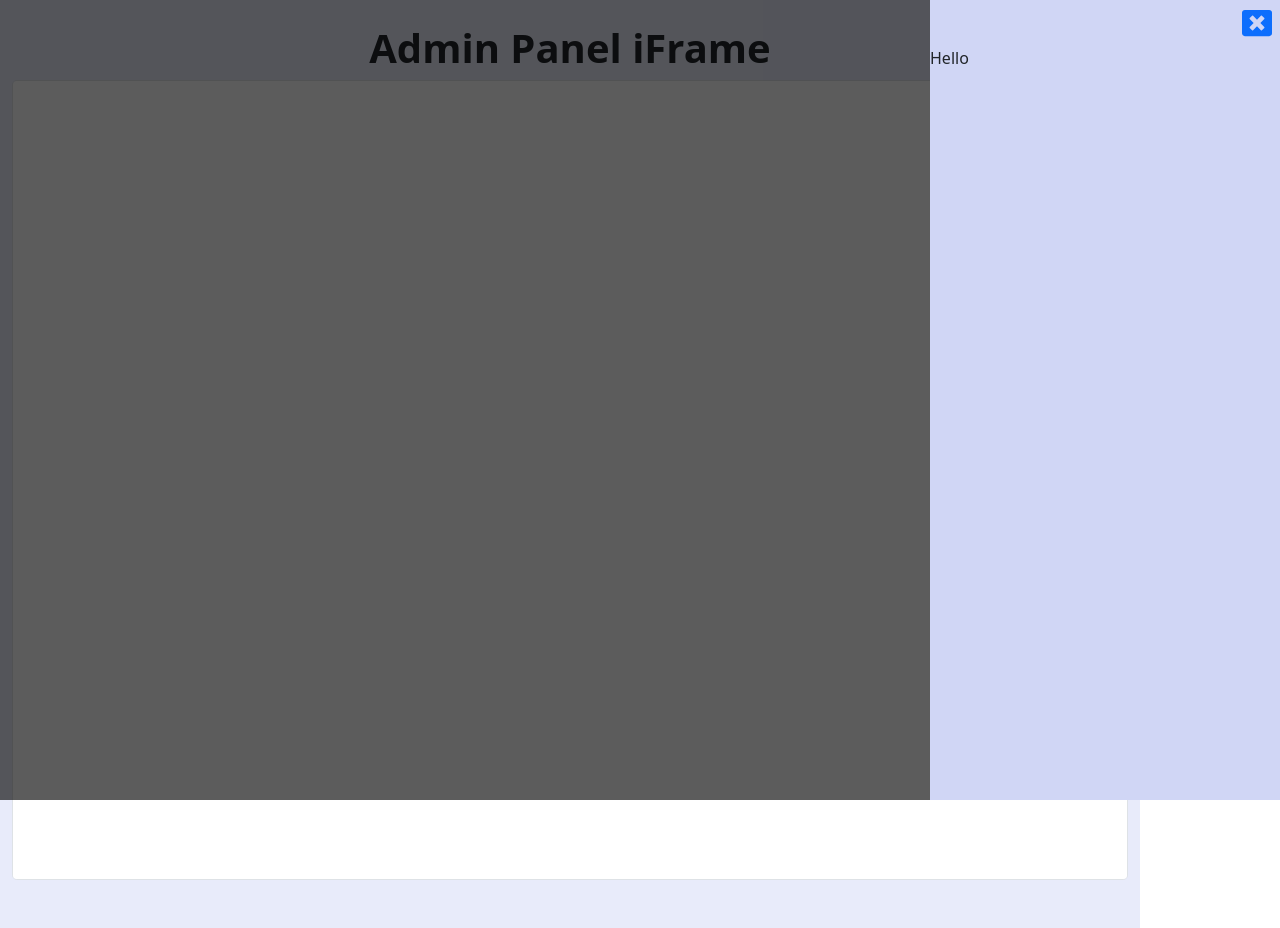
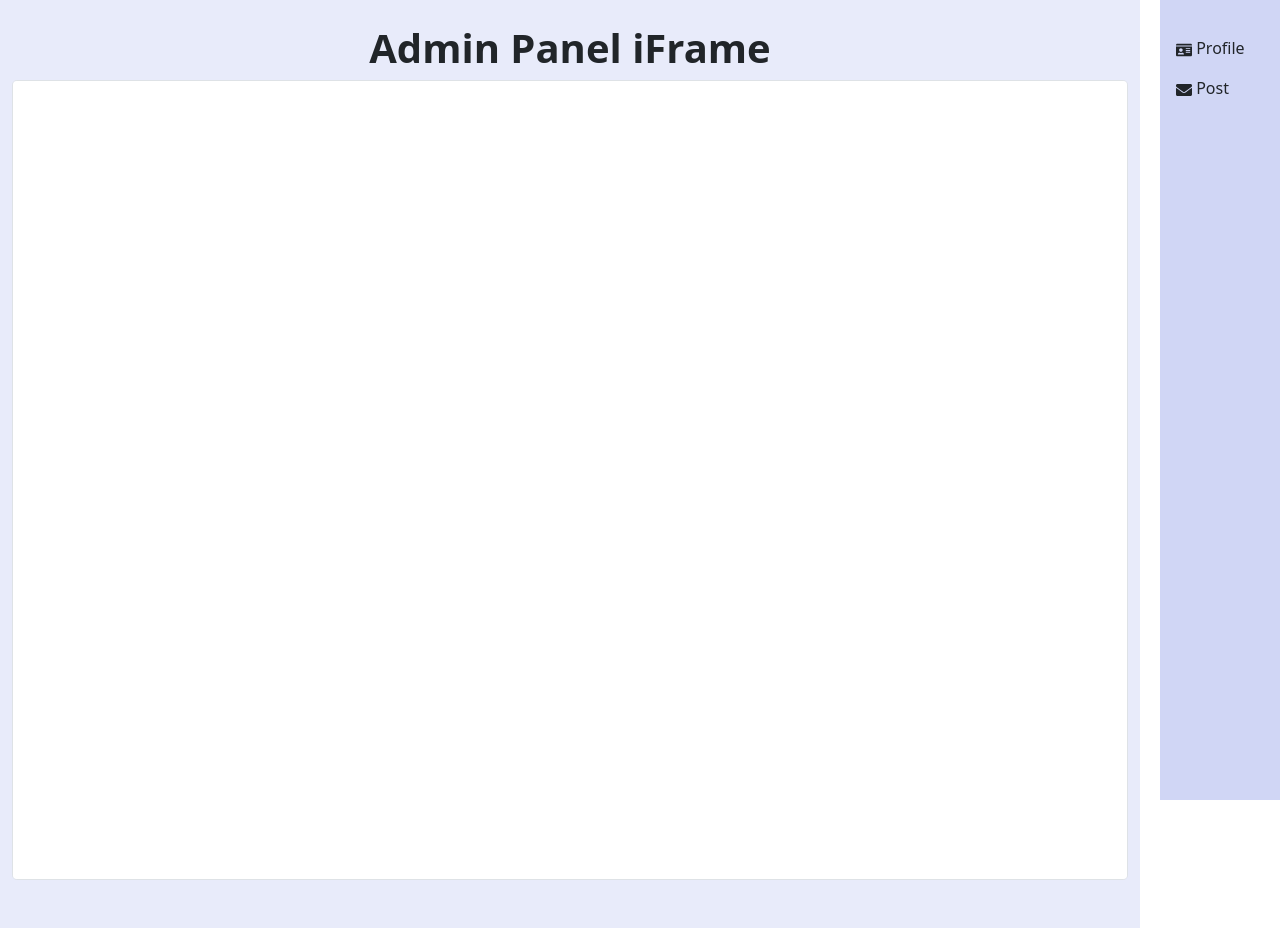
Before and after one commit to charan0017/admin-panel-iframe, a Next.js app: page / in a window 1280 px wide. Built offline with nearby package versions, Linux system fonts and the light colour scheme.

Commit message:
Updated User Profile to show in SideModal

```diff
--- a/components/SideModal/SideModal.jsx
+++ b/components/SideModal/SideModal.jsx
@@ -1,31 +1,40 @@
-import { useState, useRef } from 'react';
-import { Row, Col } from 'react-bootstrap';
-import { FaWindowClose } from 'react-icons/fa';
+import { useRef, useCallback } from 'react';
+import { Card, Row, Col, CloseButton } from 'react-bootstrap';
 import styles from './SideModal.module.css';
 
-export default function SideModal({ children }) {
-    const [isOpen, setIsOpen] = useState(true);
+export default function SideModal({ title, children, modalIsOpen, setModalIsOpen, onModalClose }) {
     const modalRef = useRef(null);
 
-    const handleClickOutside = (event) => {
-        if (modalRef.current === event.target) {
-            setIsOpen(false);
+    const handleCloseModal = useCallback(() => {
+        setModalIsOpen(false);
+        if (onModalClose) {
+            onModalClose();
         }
-    };
+    }, [setModalIsOpen, onModalClose]);
+
+    const handleClickOutside = useCallback((event) => {
+        if (modalRef.current !== event.target) {
+            return;
+        }
+        handleCloseModal();
+    }, [handleCloseModal]);
 
     return (
-        <div ref={modalRef} className={`${styles.sideModal} ${isOpen ? '' : 'd-none'}`} onClick={handleClickOutside}>
+        <div ref={modalRef} className={`${styles.sideModal} ${modalIsOpen ? '' : 'd-none'}`} onClick={handleClickOutside}>
             <div className={styles.sideModalContent}>
-                <Row>
-                    <Col>
-                        <a href="#"
-                           className="text-decoration-none float-end mx-2 my-2"
-                           onClick={() => setIsOpen(false)}>
-                            <FaWindowClose size="30" />
-                        </a>
-                    </Col>
-                </Row>
-                {children}
+                <Card className="rounded-0 h-100 bg-dark-info">
+                    <Card.Header>
+                        <Row>
+                            <Col>
+                                <h3 className="ms-3">{title}</h3>
+                            </Col>
+                            <Col>
+                                <CloseButton className="float-end" onClick={handleCloseModal} />
+                            </Col>
+                        </Row>
+                    </Card.Header>
+                    {children}
+                </Card>
             </div>
         </div>
     );
--- a/components/SideModal/SideModal.module.css
+++ b/components/SideModal/SideModal.module.css
@@ -1,7 +1,6 @@
 .sideModal {
     height: 100%;
     width: 100%;
-    display: block;
     position: fixed;
     z-index: 2;
     top: 0;
--- a/components/SideNav/SideNav.jsx
+++ b/components/SideNav/SideNav.jsx
@@ -2,26 +2,23 @@ import { Row, Col } from 'react-bootstrap';
 import { FaIdCard, FaEnvelope } from 'react-icons/fa';
 import styles from './SideNav.module.css';
 
-export default function SideNav() {
+export default function SideNav({ onProfileClick, onPostsClick }) {
     return (
         <div className={styles.sideNav}>
-            <div className={styles.stickyRight}>
             <Row className="mt-3">
                 <Col>
-                        <a className="ms-3 text-decoration-none text-dark" href="#">
+                    <a className="ms-3 text-decoration-none text-dark" href="#" onClick={onProfileClick}>
                         <FaIdCard /> Profile
                     </a>
                 </Col>
             </Row>
             <Row className="mt-3">
                 <Col>
-                        <a className="ms-3 text-decoration-none text-dark" href="#">
+                    <a className="ms-3 text-decoration-none text-dark" href="#" onClick={onPostsClick}>
                         <FaEnvelope /> Post
                     </a>
                 </Col>
             </Row>
         </div>
-
-        </div>
     );
 }
--- a/components/SideNav/SideNav.module.css
+++ b/components/SideNav/SideNav.module.css
@@ -10,12 +10,6 @@
     padding-top: 20px;
 }
 
-.stickyRight {
-    position: -webkit-sticky;
-    position: sticky;
-    top: 0;
-}
-
 @media only screen and (max-width: 768px) {
     .sideNav {
         display: none;
--- /dev/null
+++ b/components/UserProfile/UserProfile.jsx
@@ -0,0 +1,78 @@
+import { Container, Row, Col, Card, Form } from 'react-bootstrap';
+import styles from './UserProfile.module.css';
+
+const defaultUserProfileImage = "https://images.unsplash.com/photo-1438761681033-6461ffad8d80?ixlib=rb-1.2.1&q=80&fm=jpg&crop=entropy&cs=tinysrgb&dl=christopher-campbell-rDEOVtE7vOs-unsplash.jpg";
+
+export default function UserProfile({ userProfileData }) {
+    if (!userProfileData) {
+        return (
+            <Container>
+                <Row className="mt-3">
+                    <Col>
+                        <h6 className="text-center">No Profile Selected!</h6>
+                    </Col>
+                </Row>
+            </Container>
+        );
+    }
+
+    const userAddress = Object.values(userProfileData.address)
+        .filter(subAddress => typeof subAddress === 'string')
+        .join(', ');
+
+    return (
+        <>
+            <Card.Img src={userProfileData.image || defaultUserProfileImage} alt="user profile picture" />
+            <Card.ImgOverlay className={`${styles.userProfileInfo} mt-5`}>
+                <Card.Title className="text-light text-center">{userProfileData.name}</Card.Title>
+                <Card.Text className="text-light text-center">
+                    {userProfileData.username}
+                </Card.Text>
+            </Card.ImgOverlay>
+            <Container>
+                <Form>
+                    <Form.Group controlId="user-email" className="mt-3">
+                        <Form.Label>Email</Form.Label>
+                        <Form.Control
+                            type="email" placeholder="User Email" value={userProfileData.email}
+                            readOnly
+                            aria-label={`${userProfileData.name}'s email`}
+                        />
+                    </Form.Group>
+                    <Form.Group controlId="user-address" className="mt-3">
+                        <Form.Label>Address</Form.Label>
+                        <Form.Control
+                            as="textarea" rows={3} placeholder="User Address" value={userAddress}
+                            readOnly
+                            aria-label={`${userProfileData.name}'s address`}
+                        />
+                    </Form.Group>
+                    <Form.Group controlId="user-phone" className="mt-3">
+                        <Form.Label>Phone</Form.Label>
+                        <Form.Control
+                            type="text" placeholder="User Phone" value={userProfileData.phone}
+                            readOnly
+                            aria-label={`${userProfileData.name}'s phone`}
+                        />
+                    </Form.Group>
+                    <Form.Group controlId="user-website" className="mt-3">
+                        <Form.Label>Website</Form.Label>
+                        <Form.Control
+                            type="text" placeholder="User Website" value={userProfileData.website}
+                            readOnly
+                            aria-label={`${userProfileData.name}'s website`}
+                        />
+                    </Form.Group>
+                    <Form.Group controlId="user-company-name" className="mt-3">
+                        <Form.Label>Company name</Form.Label>
+                        <Form.Control
+                            type="text" placeholder="User Company Name" value={userProfileData.company.name}
+                            readOnly
+                            aria-label={`${userProfileData.name}'s company name`}
+                        />
+                    </Form.Group>
+                </Form>
+            </Container>
+        </>
+    );
+}
--- /dev/null
+++ b/components/UserProfile/UserProfile.module.css
@@ -0,0 +1,3 @@
+.userProfileInfo {
+    top: 20%;
+}
--- /dev/null
+++ b/components/UserProfile/index.js
@@ -0,0 +1,3 @@
+import UserProfile from './UserProfile';
+
+export default UserProfile;
--- a/components/index.js
+++ b/components/index.js
@@ -1,4 +1,5 @@
 import SideNav from './SideNav';
 import SideModal from './SideModal';
+import UserProfile from './UserProfile'
 
-export { SideNav, SideModal };
+export { SideNav, SideModal, UserProfile };
--- a/next.config.js
+++ b/next.config.js
@@ -1,6 +1,11 @@
 /** @type {import('next').NextConfig} */
 const nextConfig = {
   reactStrictMode: true,
+  images: {
+    domains: [
+        'images.unsplash.com',
+    ],
+  },
 }
 
 module.exports = nextConfig
--- a/pages/index.jsx
+++ b/pages/index.jsx
@@ -1,20 +1,24 @@
-import { useState } from 'react';
+import { useState, useEffect } from 'react';
 import Head from 'next/head'
 import { Container, Row, Col } from 'react-bootstrap';
 import { useIframeSubscriber } from '../hooks';
-import { SideNav, SideModal } from '../components';
+import { SideNav, SideModal, UserProfile } from '../components';
 import { PUBSUB_ACTION_TYPE_PROFILE, PUBSUB_ACTION_TYPE_POSTS } from '../constants';
 
 export default function Home() {
     const [iframeRef, setIframeRef] = useState(null);
     const [userProfile, setUserProfile] = useState(null);
     const [userPosts, setUserPosts] = useState([]);
+    const [showUserProfileModal, setShowUserProfileModal] = useState(false);
+    const [showUserPostsModal, setShowUserPostsModal] = useState(false);
 
     useIframeSubscriber(iframeRef, (type, payload) => {
         if (type === PUBSUB_ACTION_TYPE_PROFILE) {
             setUserProfile(payload);
+            setShowUserProfileModal(true);
         } else if (type === PUBSUB_ACTION_TYPE_POSTS) {
             setUserPosts(payload);
+            setShowUserPostsModal(true);
         }
     });
 
@@ -29,13 +33,6 @@ export default function Home() {
                 <link rel="icon" href="/favicon.ico" />
             </Head>
 
-            <SideNav />
-            <SideModal>
-                Hi
-            </SideModal>
-            <SideModal>
-                Hello
-            </SideModal>
             <Row>
                 <Col>
                     <h1 className="text-center mt-4 mb-2 fw-bold">Admin Panel iFrame</h1>
@@ -48,6 +45,19 @@ export default function Home() {
                     </div>
                 </Col>
             </Row>
+
+            <SideNav
+                onProfileClick={() => setShowUserProfileModal(true)}
+                onPostsClick={() => setShowUserPostsModal(true)}
+            />
+            <SideModal
+                title="Profile"
+                modalIsOpen={showUserProfileModal}
+                setModalIsOpen={setShowUserProfileModal}
+                onModalClose={() => setUserProfile(null)}
+            >
+                <UserProfile userProfileData={userProfile} />
+            </SideModal>
         </Container>
     )
 }
```
Lines whose indentation alone changed are shown as unchanged.
